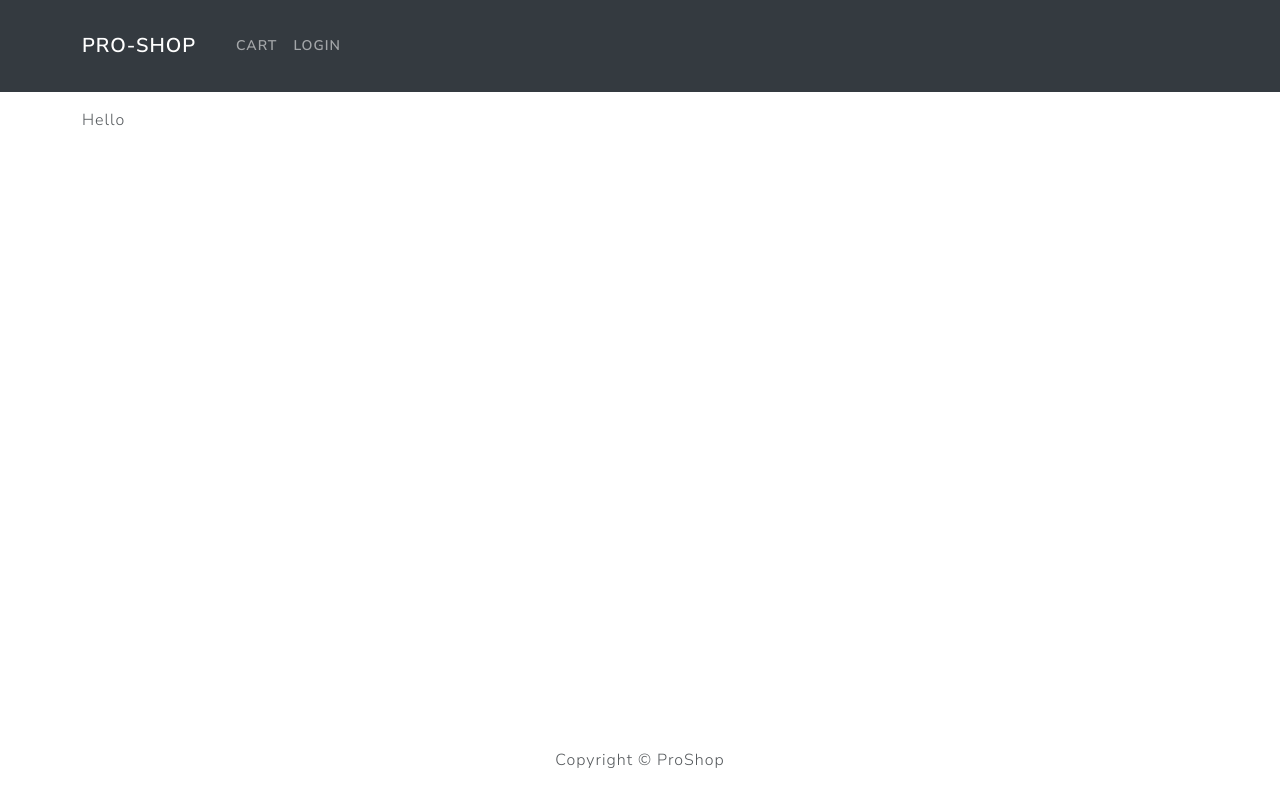
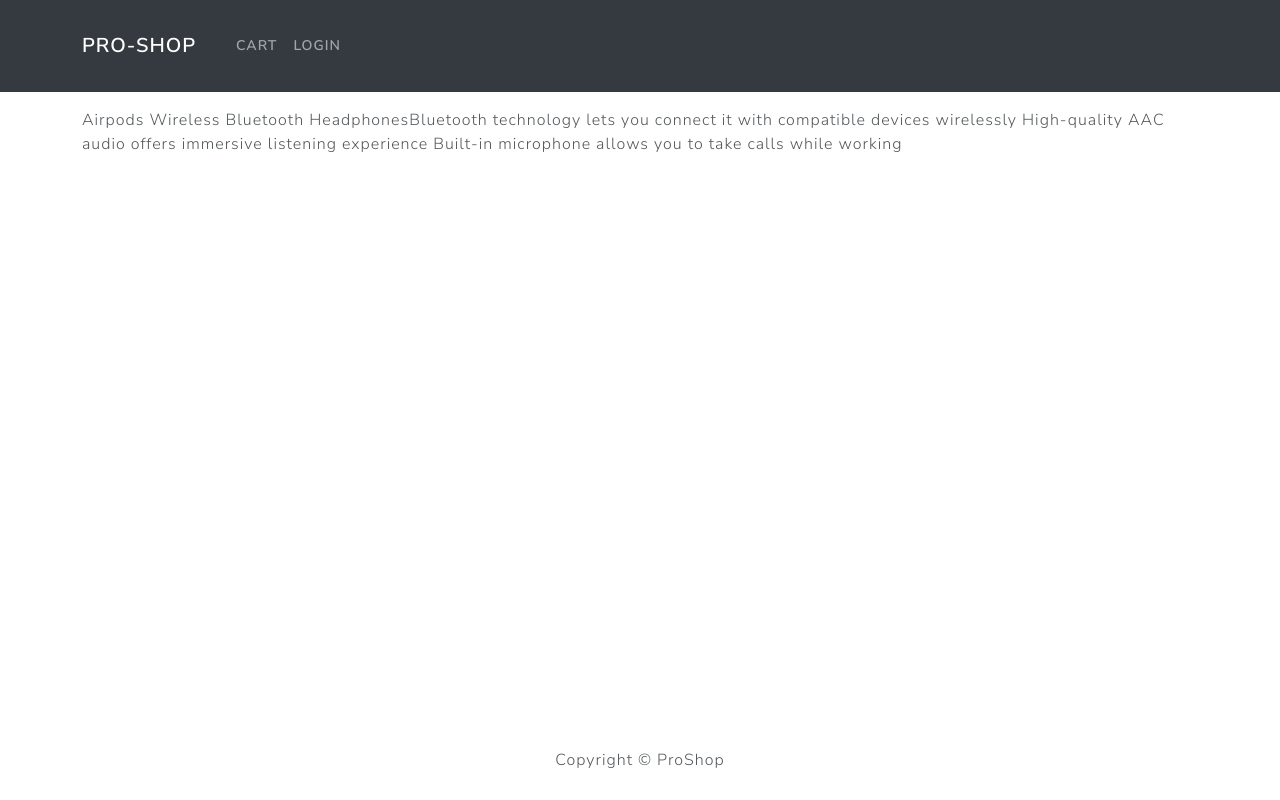
Before and after one commit to OnShubham/pro-shop, a React (Create React App) app: page /product/1 in a window 1280 px wide. Built offline with nearby package versions, Linux system fonts and the light colour scheme.

Commit message:
render the data

```diff
--- a/src/Screens/ProductsScreen.js
+++ b/src/Screens/ProductsScreen.js
@@ -1,11 +1,18 @@
-import React from 'react'
+import React from "react";
+import products from "../products";
+import { useParams } from "react-router-dom";
 
-function ProductsScreen() {
+function ProductsScreen({ match }) {
+  const { id } = useParams(); // Destructure id from useParams()
+
+  const product = products.find((p) => p._id === id);
+
   return (
     <div>
-      Hello
+      {product.name}
+      {product.description}
     </div>
-  )
+  );
 }
 
-export default ProductsScreen
+export default ProductsScreen;
```
